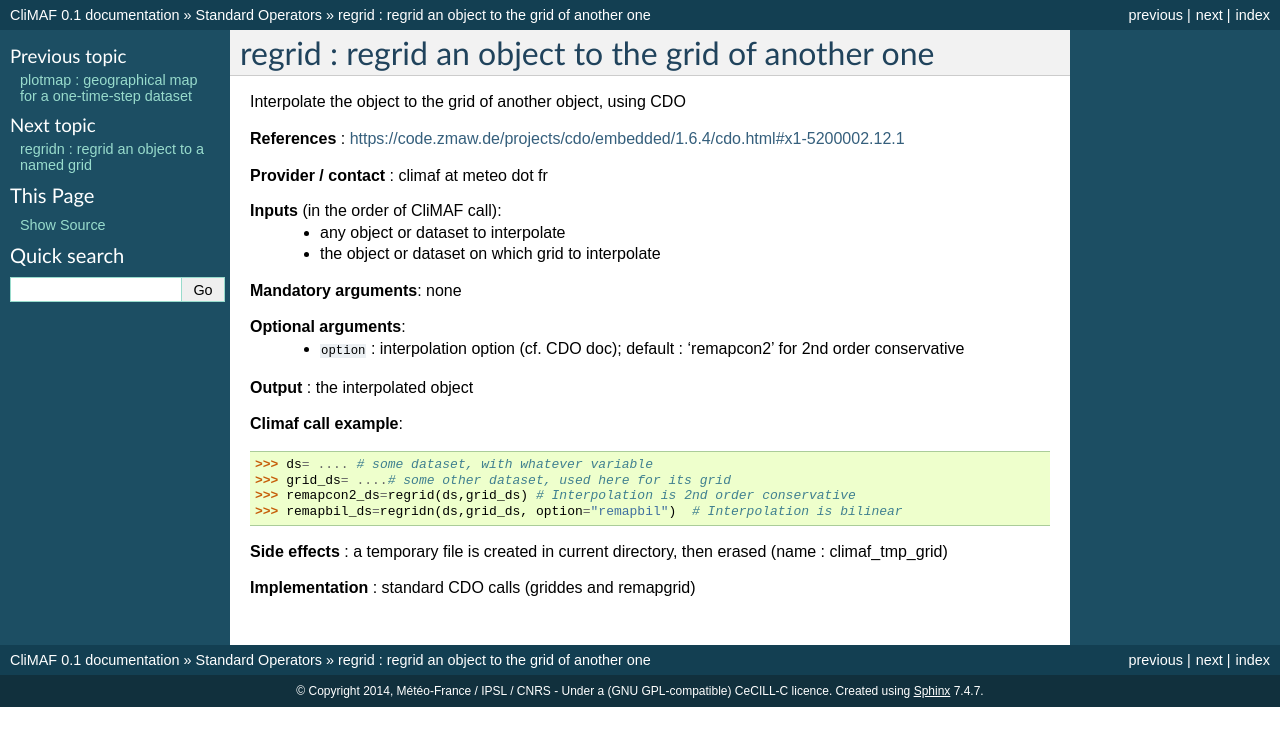
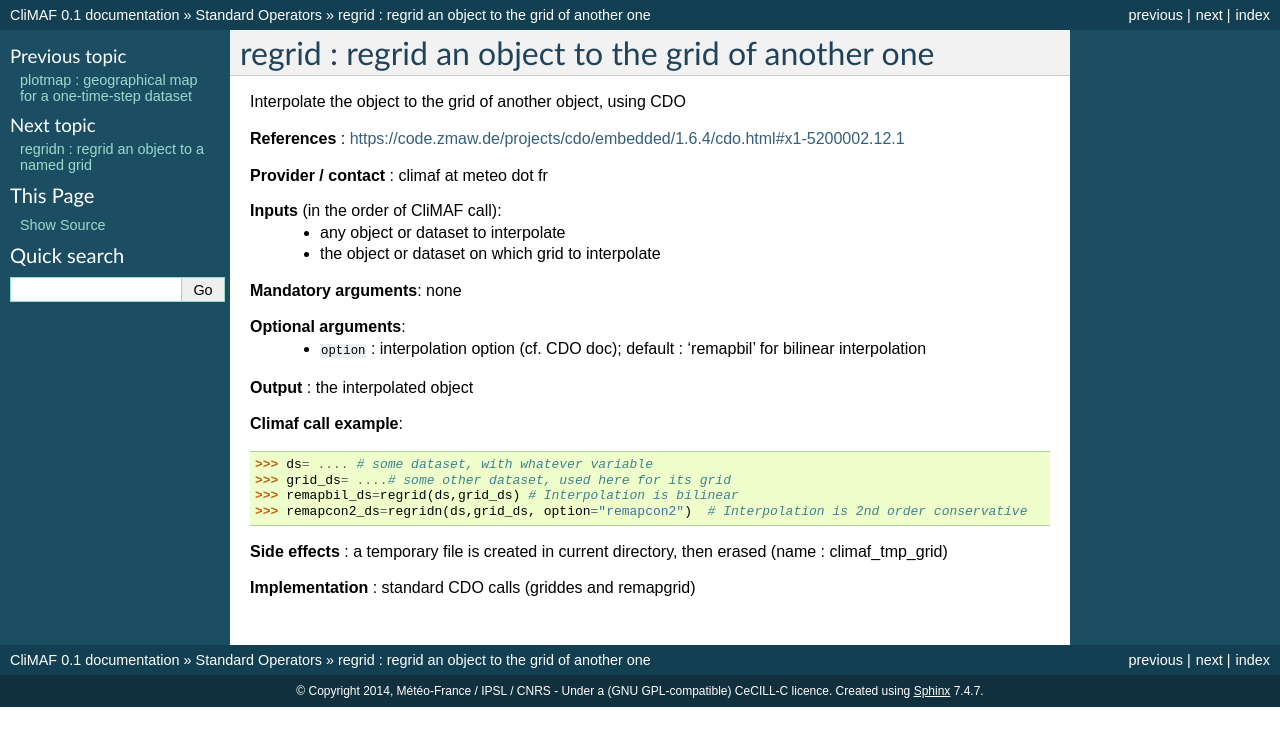
Before and after one commit to rigoudyg/climaf, a Sphinx documentation site: the page built from doc/scripts/regrid.rst, in a window 1280 px wide. Shown: the top 746 px of the page. Built offline with Sphinx 7.4.7, drawn with Linux system fonts in a browser that asks for light colours.

Commit message:
Change regid option to remapbil

```diff
--- a/doc/scripts/regrid.rst
+++ b/doc/scripts/regrid.rst
@@ -15,7 +15,7 @@ Interpolate the object to the grid of another object, using CDO
 
 **Optional arguments**:
   - ``option`` : interpolation option (cf. CDO doc); default :
-    'remapcon2' for 2nd order conservative
+    'remapbil' for bilinear interpolation
 
 **Output** : the interpolated object
 
--- a/doc/scripts/regridn.rst
+++ b/doc/scripts/regridn.rst
@@ -16,15 +16,15 @@ Interpolate the object to another grid, using CDO
 
 **Optional arguments**:
   - ``option`` : interpolation option (cf. CDO doc); default :
-    'remapcon2' for 2nd order conservative
+    'remapbil' for bilinear interpolation
 
 **Output** : the interpolated object
 
 **Climaf call example** ::
 
   >>> ds= .... #some dataset, with whatever variable
-  >>> remapcon2_ds=regridn(ds,cdogrid="r180x90")  # Target Grid is 2°x2° - interpolation is 2nd order conservative
-  >>> remapbil_ds=regridn(ds,cdogrid="n127", option="remapbil") # Target Grid is Gaussian - interpolation is bilinear
+  >>> remapbil_ds=regridn(ds,cdogrid="r180x90")  # Target Grid is 2°x2° - interpolation is bilinear
+  >>> remapcon2_ds=regridn(ds,cdogrid="n127", option="remapcon2") # Target Grid is Gaussian - interpolation is 2nd order conservative
 
 **Side effects** : None
 
```
Also changed, not shown: other parts of doc/scripts/regrid.rst (+2 -2 lines), 2 other files.
